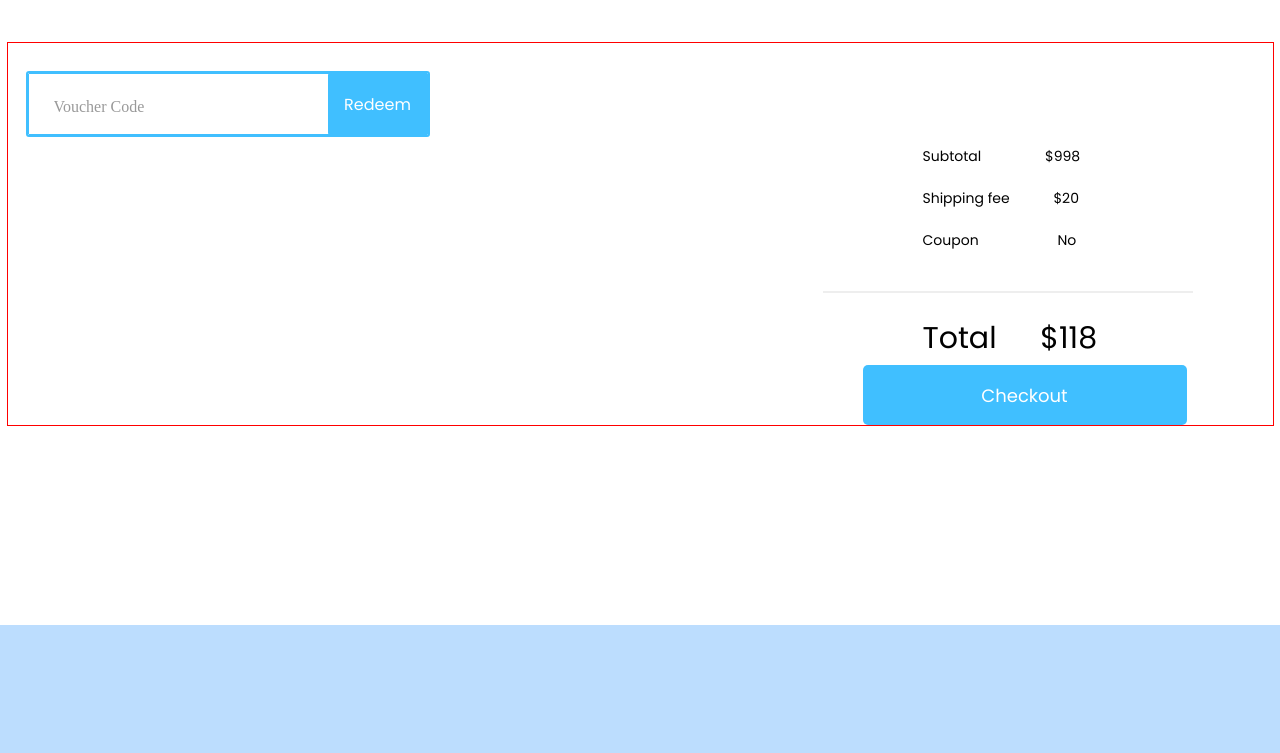
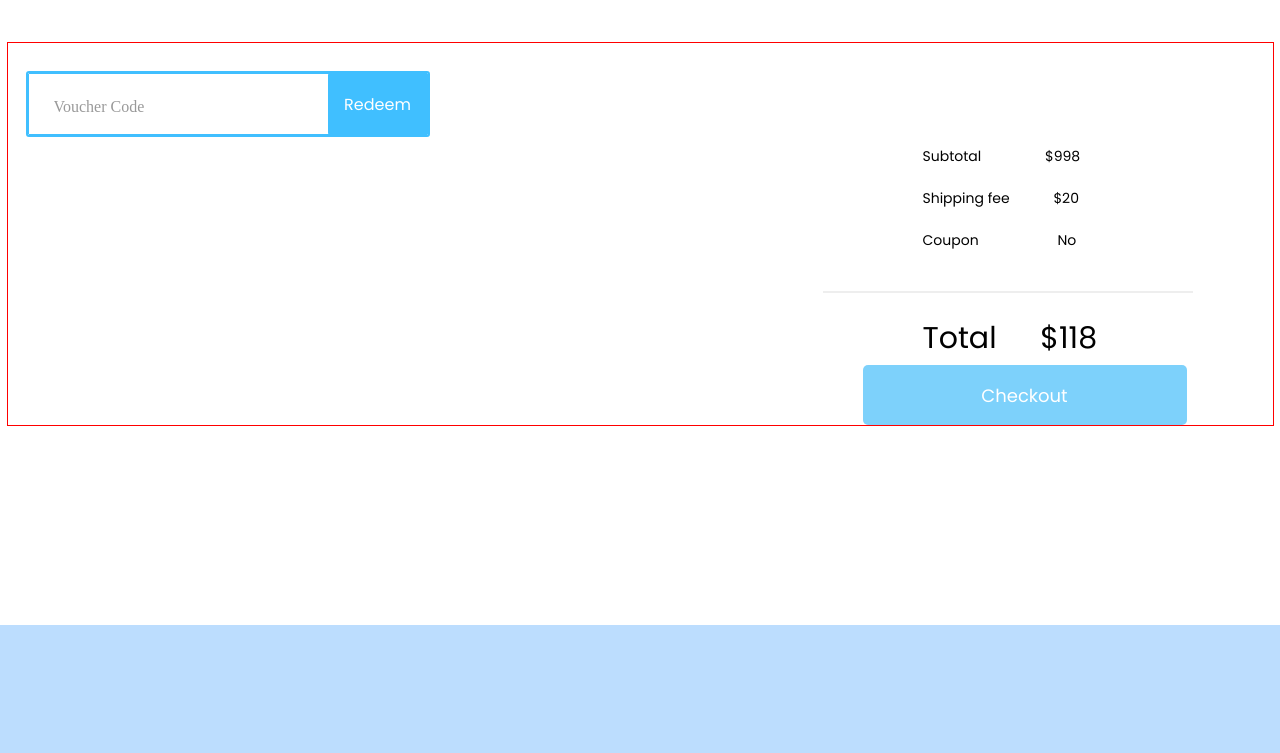
Before and after one commit to sys20651/eCom, a plain HTML site: page checkout.html in a window 1280 px wide. In both pictures the pointer is over the element "Checkout". Shown: the part 682-1435 px from the top of the page. Drawn offline with Linux system fonts and the light colour scheme; a web font is replaced by a local one.

Commit message:
completed

```diff
--- a/css/checkout-style.css
+++ b/css/checkout-style.css
@@ -1730,3 +1730,6 @@ td:first-child {
 	padding-top: 20px;
 	border-radius: 5px;
 }
+.checkoutBtn:hover {
+	background-color: var(--blueHover);
+}
```
Also changed, not shown: overlay.html (+1 -1 lines).
